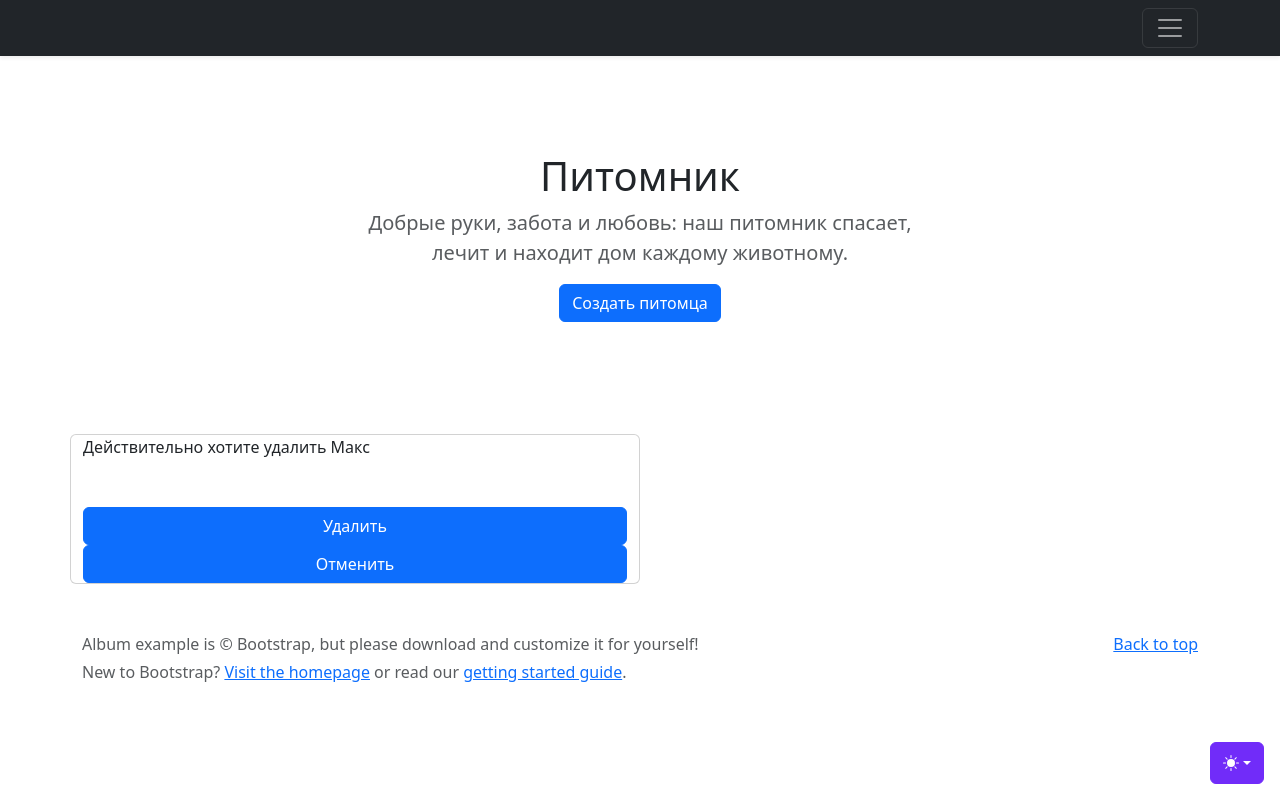
After one commit to BaikNadia/django_test_4, a Django app: page /dogs/dogs/1/delete/ in a window 1280 px wide. The commit adds this page. Run offline with Django 5.2, Linux system fonts and the light colour scheme; data comes from the database, SQL or seed files in the repository; some libraries are stand-ins or nearby versions.

Commit message:
change html

```diff
--- /dev/null
+++ b/dogs/templates/dogs/base.html
@@ -0,0 +1,224 @@
+{% load static %}
+<!DOCTYPE html>
+<html lang="en" data-bs-theme="auto">
+<head>
+  <meta charset="utf-8">
+  <meta name="viewport" content="width=device-width, initial-scale=1">
+  <meta name="description" content="">
+  <meta name="author" content="Mark Otto, Jacob Thornton, and Bootstrap contributors">
+  <meta name="generator" content="Astro v5.9.2">
+  <title>Album example · Bootstrap v5.3</title>
+  <link rel="canonical" href="https://getbootstrap.com/docs/5.3/examples/album/">
+  <script src="{% static 'js/color-modes.js' %}"></script>
+  <link href="{% static 'css/bootstrap.min.css' %}" rel="stylesheet">
+
+  <!-- Фавиконы -->
+  <link rel="apple-touch-icon" href="/docs/5.3/assets/img/favicons/apple-touch-icon.png" sizes="180x180">
+  <link rel="icon" href="/docs/5.3/assets/img/favicons/favicon-32x32.png" sizes="32x32" type="image/png">
+  <link rel="icon" href="/docs/5.3/assets/img/favicons/favicon-16x16.png" sizes="16x16" type="image/png">
+  <link rel="mask-icon" href="/docs/5.3/assets/img/favicons/safari-pinned-tab.svg" color="#712cf9">
+  <link rel="icon" href="/docs/5.3/assets/img/favicons/favicon.ico">
+  <meta name="theme-color" content="#712cf9">
+
+  <!-- Стили Bootstrap (оставлены как есть) -->
+  <style>
+    .bd-placeholder-img {
+      font-size: 1.125rem;
+      text-anchor: middle;
+      -webkit-user-select: none;
+      -moz-user-select: none;
+      user-select: none;
+    }
+    @media (min-width: 768px) {
+      .bd-placeholder-img-lg {
+        font-size: 3.5rem;
+      }
+    }
+    .b-example-divider {
+      width: 100%;
+      height: 3rem;
+      background-color: #0000001a;
+      border: solid rgba(0,0,0,.15);
+      border-width: 1px 0;
+      box-shadow: inset 0 .5em 1.5em #0000001a, inset 0 .125em .5em #00000026;
+    }
+    .b-example-vr {
+      flex-shrink: 0;
+      width: 1.5rem;
+      height: 100vh;
+    }
+    .bi {
+      vertical-align: -.125em;
+      fill: currentColor;
+    }
+    .nav-scroller {
+      position: relative;
+      z-index: 2;
+      height: 2.75rem;
+      overflow-y: hidden;
+    }
+    .nav-scroller .nav {
+      display: flex;
+      flex-wrap: nowrap;
+      padding-bottom: 1rem;
+      margin-top: -1px;
+      overflow-x: auto;
+      text-align: center;
+      white-space: nowrap;
+      -webkit-overflow-scrolling: touch;
+    }
+    .btn-bd-primary {
+      --bd-violet-bg: #712cf9;
+      --bd-violet-rgb: 112.520718, 44.062154, 249.437846;
+      --bs-btn-font-weight: 600;
+      --bs-btn-color: var(--bs-white);
+      --bs-btn-bg: var(--bd-violet-bg);
+      --bs-btn-border-color: var(--bd-violet-bg);
+      --bs-btn-hover-color: var(--bs-white);
+      --bs-btn-hover-bg: #6528e0;
+      --bs-btn-hover-border-color: #6528e0;
+      --bs-btn-focus-shadow-rgb: var(--bd-violet-rgb);
+      --bs-btn-active-color: var(--bs-btn-hover-color);
+      --bs-btn-active-bg: #5a23c8;
+      --bs-btn-active-border-color: #5a23c8;
+    }
+    .bd-mode-toggle {
+      z-index: 1500;
+    }
+    .bd-mode-toggle .bi {
+      width: 1em;
+      height: 1em;
+    }
+    .bd-mode-toggle .dropdown-menu .active .bi {
+      display: block !important;
+    }
+
+    /* =============== НОВЫЕ СТИЛИ ===============
+         Добавлены для одинакового размера карточек
+         (работают в дочерних шаблонах: dogs_list.html и др.)
+    */
+    .card {
+      height: 100%;
+      display: flex;
+      flex-direction: column;
+    }
+    .card-body {
+      flex: 1;
+      display: flex;
+      flex-direction: column;
+    }
+    .card-img-top {
+      width: 100%;
+      height: 225px;
+      object-fit: cover;
+      object-position: center;
+    }
+    .btn-group {
+      margin-top: auto;
+    }
+    /* =============== КОНЕЦ ДОБАВЛЕННЫХ СТИЛЕЙ =============== */
+  </style>
+</head>
+<body>
+
+  <!-- SVG-иконки -->
+  <svg xmlns="http://www.w3.org/2000/svg" class="d-none">
+    <symbol id="check2" viewBox="0 0 16 16">
+      <path d="M13.854 3.646a.5.5 0 0 1 0 .708l-7 7a.5.5 0 0 1-.708 0l-3.5-3.5a.5.5 0 1 1 .708-.708L6.5 10.293l6.646-6.647a.5.5 0 0 1 .708 0z"></path>
+    </symbol>
+    <symbol id="circle-half" viewBox="0 0 16 16">
+      <path d="M8 15A7 7 0 1 0 8 1v14zm0 1A8 8 0 1 1 8 0a8 8 0 0 1 0 16z"></path>
+    </symbol>
+    <symbol id="moon-stars-fill" viewBox="0 0 16 16">
+      <path d="M6 .278a.768.768 0 0 1 .08.858 7.208 7.208 0 0 0-.878 3.46c0 4.021 3.278 7.277 7.318 7.277.527 0 1.04-.055 1.533-.16a.787.787 0 0 1 .81.316.733.733 0 0 1-.031.893A8.349 8.349 0 0 1 8.344 16C3.734 16 0 12.286 0 7.71 0 4.266 2.114 1.312 5.124.06A.752.752 0 0 1 6 .278z"></path>
+      <path d="M10.794 3.148a.217.217 0 0 1 .412 0l.387 1.162c.173.518.579.924 1.097 1.097l1.162.387a.217.217 0 0 1 0 .412l-1.162.387a1.734 1.734 0 0 0-1.097 1.097l-.387 1.162a.217.217 0 0 1-.412 0l-.387-1.162A1.734 1.734 0 0 0 9.31 6.593l-1.162-.387a.217.217 0 0 1 0-.412l1.162-.387a1.734 1.734 0 0 0 1.097-1.097l.387-1.162zM13.863.099a.145.145 0 0 1 .274 0l.258.774c.115.346.386.617.732.732l.774.258a.145.145 0 0 1 0 .274l-.774.258a1.156 1.156 0 0 0-.732.732l-.258.774a.145.145 0 0 1-.274 0l-.258-.774a1.156 1.156 0 0 0-.732-.732l-.774-.258a.145.145 0 0 1 0-.274l.774-.258c.346-.115.617-.386.732-.732L13.863.1z"></path>
+    </symbol>
+    <symbol id="sun-fill" viewBox="0 0 16 16">
+      <path d="M8 12a4 4 0 1 0 0-8 4 4 0 0 0 0 8zM8 0a.5.5 0 0 1 .5.5v2a.5.5 0 0 1-1 0v-2A.5.5 0 0 1 8 0zm0 13a.5.5 0 0 1 .5.5v2a.5.5 0 0 1-1 0v-2A.5.5 0 0 1 8 13zm8-5a.5.5 0 0 1-.5.5h-2a.5.5 0 0 1 0-1h2a.5.5 0 0 1 .5.5zM3 8a.5.5 0 0 1-.5.5h-2a.5.5 0 0 1 0-1h2A.5.5 0 0 1 3 8zm10.657-5.657a.5.5 0 0 1 0 .707l-1.414 1.415a.5.5 0 1 1-.707-.708l1.414-1.414a.5.5 0 0 1 .707 0zm-9.193 9.193a.5.5 0 0 1 0 .707L3.05 13.657a.5.5 0 0 1-.707-.707l1.414-1.414a.5.5 0 0 1 .707 0zm9.193 2.121a.5.5 0 0 1-.707 0l-1.414-1.414a.5.5 0 0 1 .707-.707l1.414 1.414a.5.5 0 0 1 0 .707zM4.464 4.465a.5.5 0 0 1-.707 0L2.343 3.05a.5.5 0 1 1 .707-.707l1.414 1.414a.5.5 0 0 1 0 .708z"></path>
+    </symbol>
+  </svg>
+
+  <!-- Переключатель темы -->
+  <div class="dropdown position-fixed bottom-0 end-0 mb-3 me-3 bd-mode-toggle">
+    <button class="btn btn-bd-primary py-2 dropdown-toggle d-flex align-items-center" id="bd-theme" type="button" aria-expanded="false" data-bs-toggle="dropdown" aria-label="Toggle theme (auto)">
+      <svg class="bi my-1 theme-icon-active" aria-hidden="true">
+        <use href="#circle-half"></use>
+      </svg>
+      <span class="visually-hidden" id="bd-theme-text">Toggle theme</span>
+    </button>
+    <ul class="dropdown-menu dropdown-menu-end shadow" aria-labelledby="bd-theme-text">
+      <li>
+        <button type="button" class="dropdown-item d-flex align-items-center" data-bs-theme-value="light" aria-pressed="false">
+          <svg class="bi me-2 opacity-50" aria-hidden="true">
+            <use href="#sun-fill"></use>
+          </svg>
+          Light
+          <svg class="bi ms-auto d-none" aria-hidden="true">
+            <use href="#check2"></use>
+          </svg>
+        </button>
+      </li>
+      <li>
+        <button type="button" class="dropdown-item d-flex align-items-center" data-bs-theme-value="dark" aria-pressed="false">
+          <svg class="bi me-2 opacity-50" aria-hidden="true">
+            <use href="#moon-stars-fill"></use>
+          </svg>
+          Dark
+          <svg class="bi ms-auto d-none" aria-hidden="true">
+            <use href="#check2"></use>
+          </svg>
+        </button>
+      </li>
+      <li>
+        <button type="button" class="dropdown-item d-flex align-items-center active" data-bs-theme-value="auto" aria-pressed="true">
+          <svg class="bi me-2 opacity-50" aria-hidden="true">
+            <use href="#circle-half"></use>
+          </svg>
+          Auto
+          <svg class="bi ms-auto d-none" aria-hidden="true">
+            <use href="#check2"></use>
+          </svg>
+        </button>
+      </li>
+    </ul>
+  </div>
+
+  <!-- Шапка -->
+  <header data-bs-theme="dark">
+    {% include 'dogs/includes/inc_menu.html' %}
+  </header>
+
+  <!-- Основной контент -->
+  <main>
+    <section class="py-5 text-center container">
+      <div class="row py-lg-5">
+        <div class="col-lg-6 col-md-8 mx-auto">
+          <h1 class="fw-light">Питомник</h1>
+          <p class="lead text-body-secondary">Добрые руки, забота и любовь: наш питомник спасает, лечит и находит дом каждому животному.</p>
+          <p>
+            <a class="btn btn-primary" href="{% url 'dogs:dogs_create' %}" role="button">Создать питомца</a>
+          </p>
+        </div>
+      </div>
+    </section>
+
+    <!-- Блок контента (оставлен без изменений) -->
+    {% block content %}
+    {% endblock %}
+  </main>
+
+  <!-- Подвал -->
+  <footer class="text-body-secondary py-5">
+    <div class="container">
+      <p class="float-end mb-1">
+        <a href="#">Back to top</a>
+      </p>
+      <p class="mb-1">Album example is &copy; Bootstrap, but please download and customize it for yourself!</p>
+      <p class="mb-0">New to Bootstrap? <a href="/">Visit the homepage</a> or read our <a href="/docs/5.3/getting-started/introduction">getting started guide</a>.</p>
+    </div>
+  </footer>
+
+  <!-- Подключение JS -->
+  <script src="{% static 'js/bootstrap.bundle.min.js' %}"></script>
+</body>
+</html>
--- /dev/null
+++ b/dogs/templates/dogs/dog_confirm_delete.html
@@ -0,0 +1,19 @@
+{% extends 'dogs/base.html' %}
+{% block content %}
+<div class="container">
+  <div class="row">
+    <div class="col-6">
+      <form class="row" method="post" enctype="multipart/form-data">
+        <div class="card">
+          <p class="card-text">Действительно хотите удалить {{ object.name }}</p>
+          <div class="card-body">
+            {% csrf_token %}
+          </div>
+          <button type="submit" class="btn btn-primary">Удалить</button>
+          <a class="btn btn-primary" href="{% url 'dogs:dogs_list' %}" role="button">Отменить</a>
+        </div>
+      </form>
+    </div>
+  </div>
+</div>
+{% endblock %}
--- a/library/templates/library/book_detail.html
+++ b/library/templates/library/book_detail.html
@@ -7,6 +7,7 @@
 <h2>{{ book.title }}</h2>
 <p>Автор: {{ book.author.first_name }} {{ book.author.last_name }}</p>
 <p>Дата публикации: {{ book.publication_date|date:"d M Y" }}</p>
+<p>Количество книг автора: {{ author_books_count }}</p>
 <a href="{% url 'library:book_update' book.pk %}" class="btn btn-secondary">Редактировать</a>
 <a href="{% url 'library:book_delete' book.pk %}" class="btn btn-danger">Удалить</a>
 <a href="{% url 'library:books_list' %}" class="btn btn-primary">Вернуться к списку</a>
```
Also changed, not shown: dogs/templates/base.html (deleted, +0 -108 lines), dogs/templates/dogs/dog_detail.html (renamed from dogs/templates/dogs_detail.html, +4 -4 lines), dogs/templates/dogs/dog_form.html (added, +24 -0 lines), dogs/templates/dogs/dog_list.html (renamed from dogs/templates/dogs_list.html, +5 -3 lines), dogs/templates/dogs/includes/inc_menu.html (renamed from dogs/templates/includes/inc_menu.html).
